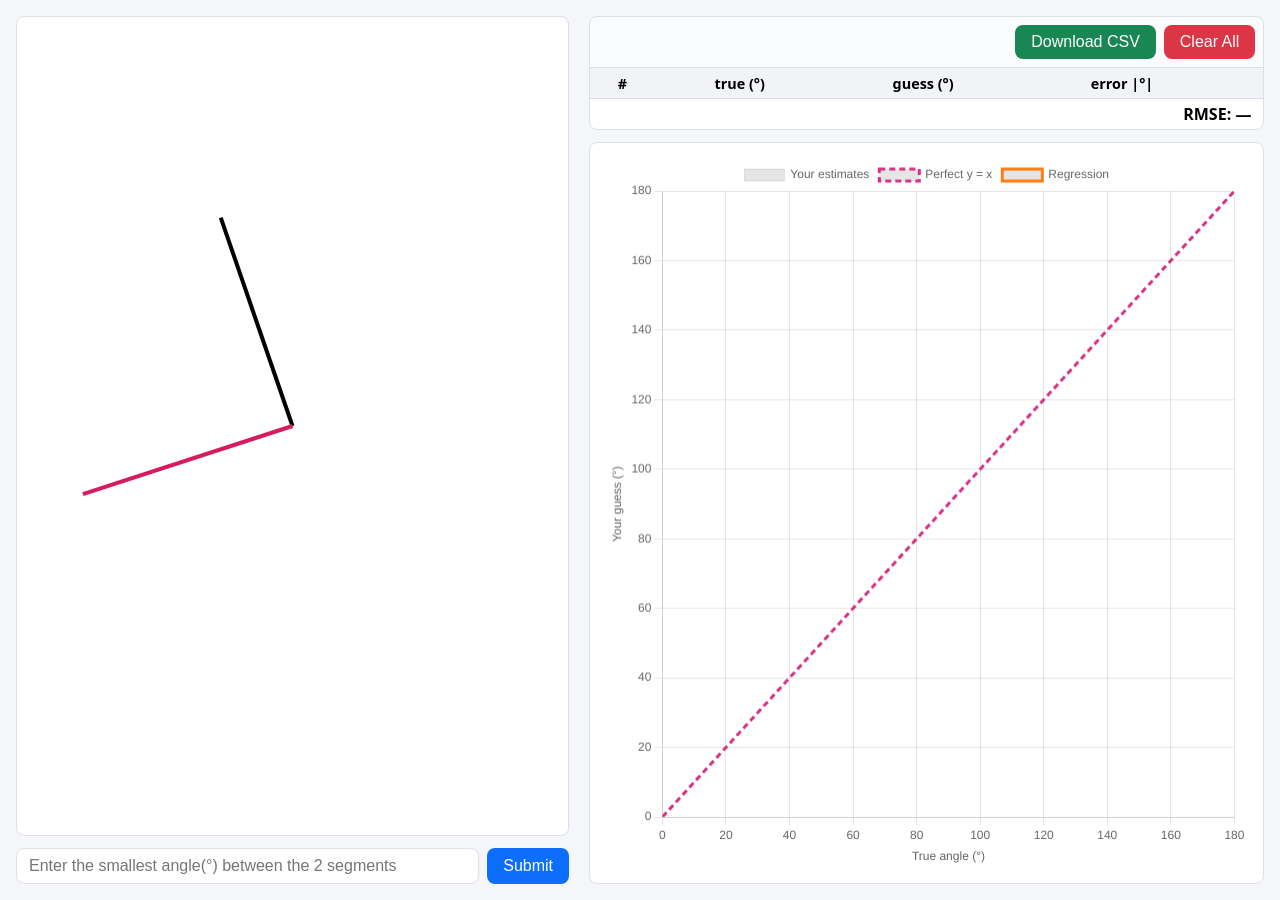
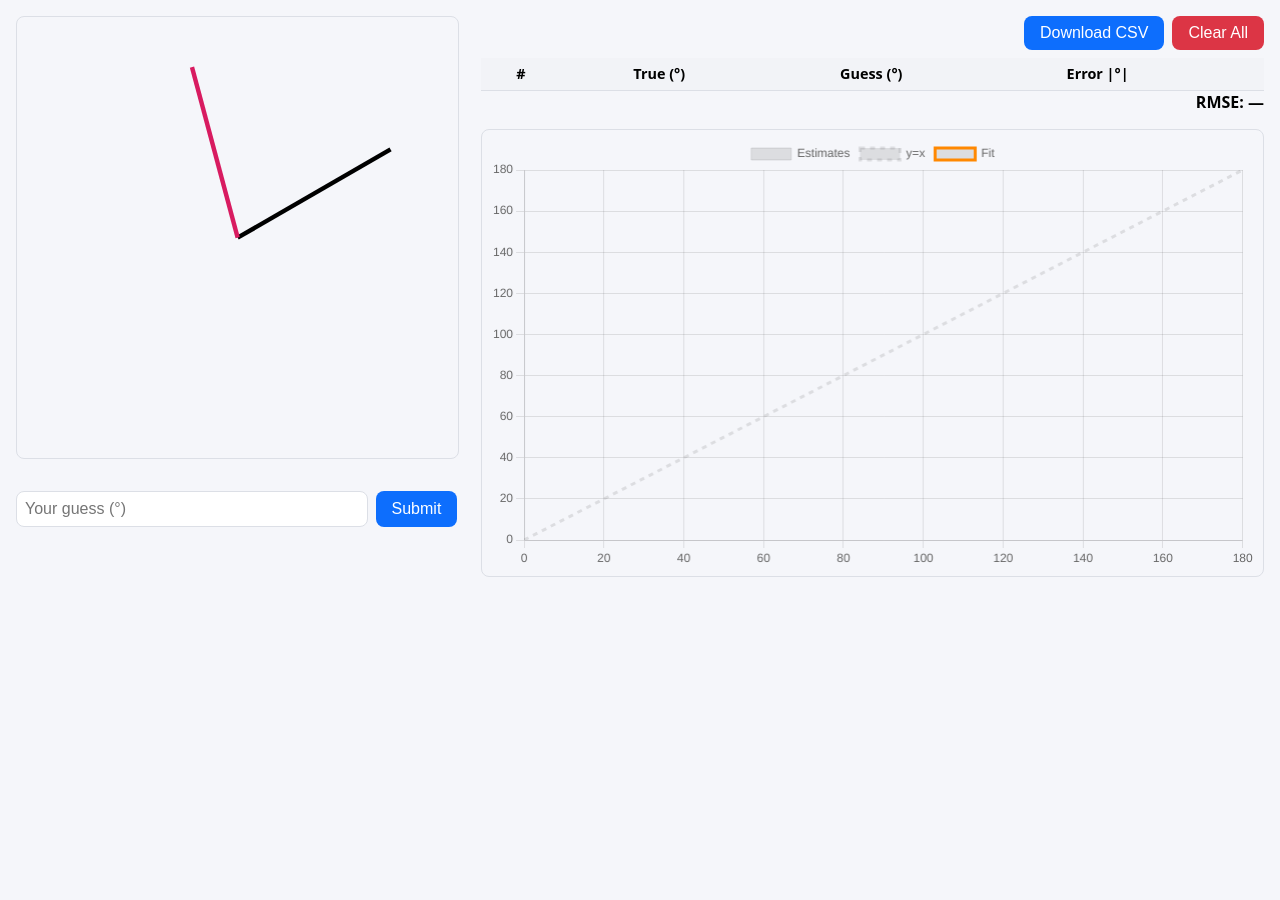
Before and after one commit to pedrokkrause/pedrokkrause.github.io, a Jekyll site: the page angle_intuition/index.html, which Jekyll copies as it is, in a window 1280 px wide. Built offline with Jekyll 4.4.1, drawn with Linux system fonts in a browser that asks for light colours.

Commit message:
Update index.html

```diff
--- a/angle_intuition/index.html
+++ b/angle_intuition/index.html
@@ -1,141 +1,66 @@
 <!DOCTYPE html>
 <html lang="en">
 <head>
-  <meta charset="utf-8" />
-  <meta name="viewport" content="width=device-width,initial-scale=1" />
-  <title>Angle-Intuition Tester</title>
-  <!-- Chart.js v4 -->
+  <meta charset="utf-8">
+  <meta name="viewport" content="width=device-width, initial-scale=1.0">
+  <title>Angle-Intuition Tester (SVG Version)</title>
   <script src="https://cdn.jsdelivr.net/npm/chart.js@4/dist/chart.umd.min.js"></script>
   <style>
-    :root{
-      --accent:#0d6efd;
-      --bg:#f5f6fa;
-      --border:#dcdfe6;
-      --radius:8px;
-      font-family:system-ui,-apple-system,BlinkMacSystemFont,"Segoe UI",Roboto,Helvetica,Arial,sans-serif;
+    :root {
+      --accent: #0d6efd;
+      --bg: #f5f6fa;
+      --border: #dcdfe6;
+      --radius: 8px;
+      font-family: system-ui, sans-serif;
     }
-    html,body{height:100%;margin:0;background:var(--bg);}
-    .wrapper{
-      display:flex;
-      flex-direction:row;
-      gap:1.25rem;
-      height:100%;
-      padding:1rem;
-      box-sizing:border-box;
-    }
-    @media(max-width:900px){ .wrapper{flex-direction:column;} }
-    .leftPane{
-      flex:1 1 45%;
-      display:flex;
-      flex-direction:column;
-      gap:.75rem;
-    }
-    canvas#gameCanvas{
-      flex:1 1 auto;
-      background:#fff;
-      border:1px solid var(--border);
-      border-radius:var(--radius);
-    }
-    .guessBox{
-      display:flex;
-      gap:.5rem;
-    }
-    input[type="number"]{
-      flex:1 1 auto;
-      padding:.5rem .75rem;
-      font-size:1rem;
-      border:1px solid var(--border);
-      border-radius:var(--radius);
-    }
-    button{
-      padding:.5rem 1rem;
-      font-size:1rem;
-      background:var(--accent);
-      color:#fff;
-      border:none;
-      border-radius:var(--radius);
-      cursor:pointer;
-    }
-    button:hover{ filter:brightness(1.1); }
-    .rightPane{
-      flex:1 1 55%;
-      display:flex;
-      flex-direction:column;
-      gap:.75rem;
-    }
-    .tableWrapper{
-      overflow:auto;
-      border:1px solid var(--border);
-      border-radius:var(--radius);
-      background:#fff;
-      max-height:240px;
-      position:relative;
-    }
-    .tableControls{
-      display:flex;
-      justify-content:flex-end;
-      padding:.5rem;
-      background:#fafbfd;
-      border-bottom:1px solid var(--border);
-      border-top-left-radius:var(--radius);
-      border-top-right-radius:var(--radius);
-    }
-    .tableControls button{
-      margin-left:.5rem;
-    }
-    .tableControls #downloadCsvBtn{
-      background:#198754;
-    }
-    .tableControls #clearAllBtn{
-      background:#dc3545;
-    }
-    table{
-      width:100%;
-      border-collapse:collapse;
-      font-size:.9rem;
-    }
-    th,td{
-      padding:.35rem .5rem;
-      border-bottom:1px solid var(--border);
-      text-align:center;
-    }
-    th{ background:#f2f3f7; font-weight:600; }
-    tr:last-child td{ border-bottom:none; }
-    .rmseBox{
-      text-align:right;
-      font-weight:600;
-      padding:.25rem .75rem;
-    }
-    #chartContainer{
-      flex:1 1 auto;
-      background:#fff;
-      border:1px solid var(--border);
-      border-radius:var(--radius);
-      padding:1rem;
-    }
+    body { margin:0; padding:1rem; background:var(--bg); }
+    .wrapper { display:flex; flex-wrap:wrap; gap:1.5rem; /* removed fixed height to allow natural sizing */ }
+    .leftPane, .rightPane { flex:2 1 500px; height:100%; display:flex; flex-direction:column; gap:1rem; }
+    .leftPane { flex:1 1 300px; height:100%; }
+    .rightPane { flex:2 1 500px; display:flex; flex-direction:column; gap:1rem; }
+    svg { width:100%; height:auto; display:block; border:1px solid var(--border); border-radius:var(--radius); }
+    .guessBox { margin-top:1rem; display:flex; gap:0.5rem; }
+    input[type="number"] { flex:1; padding:0.5rem; font-size:1rem; border:1px solid var(--border); border-radius:var(--radius); }
+    button { padding:0.5rem 1rem; font-size:1rem; background:var(--accent); color:#fff; border:none; border-radius:var(--radius); cursor:pointer; }
+    button.clear { background:#dc3545; }
+    .tableSection { flex:1; display:flex; flex-direction:column; }
+    .tableControls { display:flex; justify-content:flex-end; gap:0.5rem; margin-bottom:0.5rem; }
+    .tableControls button { background:var(--accent); }
+    button.clear { background:#dc3545; }
+    .tableWrapper { overflow-y: auto; max-height: 150px; /* constrain height to prevent overgrowth */ }
+    table { width:100%; border-collapse:collapse; font-size:0.9rem; }
+    th, td { padding:0.4rem 0.6rem; border-bottom:1px solid var(--border); text-align:center; }
+    th { background:#f2f3f7; font-weight:600; }
+    tbody tr:last-child td { border-bottom:none; }
+    .rmseBox { text-align:right; font-weight:600; }
+    #chartContainer { flex:0 0 auto; border:1px solid var(--border); border-radius:var(--radius); padding:0.5rem; aspect-ratio:16/9; }
+    #chartContainer canvas { width:100% !important; height:100% !important; }
   </style>
 </head>
 <body>
   <div class="wrapper">
     <div class="leftPane">
-      <canvas id="gameCanvas"></canvas>
-      <form id="guessForm" class="guessBox" autocomplete="off">
-        <input id="guessInput" type="number" placeholder="Enter the smallest angle(°) between the 2 segments" required />
-        <button type="submit">Submit</button>
-      </form>
+      <svg id="gameSvg" viewBox="0 0 400 400" preserveAspectRatio="xMidYMid meet">
+        <line id="line1" x1="200" y1="200" x2="360" y2="200" stroke="#000" stroke-width="4" />
+        <line id="line2" x1="200" y1="200" x2="360" y2="200" stroke="#d81b60" stroke-width="4" />
+      </svg>
+      <div class="guessBox">
+        <input id="guessInput" type="number" placeholder="Your guess (°)" />
+        <button id="submitBtn">Submit</button>
+      </div>
     </div>
     <div class="rightPane">
+      <div class="tableSection">
+        <div class="tableControls">
+          <button id="downloadCsvBtn">Download CSV</button>
+          <button id="clearAllBtn" class="clear">Clear All</button>
+        </div>
         <div class="tableWrapper">
-        <div class="tableControls">
-          <button id="downloadCsvBtn" title="Download as CSV">Download CSV</button>
-          <button id="clearAllBtn" title="Clear all data">Clear All</button>
-        </div>
           <table id="resultsTable">
-          <thead>
-            <tr><th>#</th><th>true (°)</th><th>guess (°)</th><th>error |°|</th><th></th></tr>
-          </thead>
+            <thead><tr><th>#</th><th>True (°)</th><th>Guess (°)</th><th>Error |°|</th><th></th></tr></thead>
             <tbody></tbody>
           </table>
+        </div>
         <div class="rmseBox">RMSE: <span id="rmseVal">—</span></div>
       </div>
       <div id="chartContainer">
@@ -145,121 +70,86 @@
   </div>
 
   <script>
-  const LENGTH_RATIO = 0.4;
-  const MIN_DIFF = 5;
-  const randAngle = () => Math.floor(Math.random() * 360);
-  function pickTwoAngles() {
-    let a1, a2, diff;
-    do {
-      a1 = randAngle(); a2 = randAngle();
-      diff = Math.abs(a1 - a2);
-      diff = diff > 180 ? 360 - diff : diff;
-    } while (diff < MIN_DIFF);
-    return [a1, a2];
-  }
-  const deg2rad = d => d * Math.PI / 180;
+    // angle logic
+    function randAngle(){return Math.floor(Math.random()*360);}
+    function pickAngles(){let a1,a2,d;do{a1=randAngle();a2=randAngle();d=Math.abs(a1-a2);d=d>180?360-d:d;}while(d<5);return[a1,a2];}
 
-  const canvas = document.getElementById('gameCanvas');
-  const ctx = canvas.getContext('2d');
-  let angle1, angle2;
-  function resizeCanvas() {
-    canvas.width = canvas.clientWidth;
-    canvas.height = canvas.clientHeight;
-    drawLines();
-  }
-  window.addEventListener('resize', resizeCanvas);
-  new ResizeObserver(resizeCanvas).observe(canvas.parentElement);
-  function drawLines() {
-    if (!canvas.width) return;
-    ctx.clearRect(0,0,canvas.width,canvas.height);
-    const cx = canvas.width/2, cy = canvas.height/2;
-    const L = LENGTH_RATIO * Math.min(canvas.width,canvas.height);
-    const x1 = cx + L * Math.cos(deg2rad(angle1));
-    const y1 = cy - L * Math.sin(deg2rad(angle1));
-    const x2 = cx + L * Math.cos(deg2rad(angle2));
-    const y2 = cy - L * Math.sin(deg2rad(angle2));
-    ctx.lineWidth = 4; ctx.strokeStyle='#000';
-    ctx.beginPath(); ctx.moveTo(cx,cy); ctx.lineTo(x1,y1); ctx.stroke();
-    ctx.strokeStyle='#d81b60';
-    ctx.beginPath(); ctx.moveTo(cx,cy); ctx.lineTo(x2,y2); ctx.stroke();
+    let points = JSON.parse(localStorage.getItem('anglePoints')||'[]');
+    const svg = document.getElementById('gameSvg');
+    const l1 = document.getElementById('line1');
+    const l2 = document.getElementById('line2');
+    let current;
+    function newTrial(){
+      const [a1,a2] = pickAngles();
+      current = {a1,a2};
+      l1.setAttribute('transform',`rotate(${a1},200,200)`);
+      l2.setAttribute('transform',`rotate(${a2},200,200)`);
     }
 
-  let points = JSON.parse(localStorage.getItem('anglePoints')||'[]');
+    const input = document.getElementById('guessInput');
+    const submitBtn = document.getElementById('submitBtn');
     const tbody = document.querySelector('#resultsTable tbody');
-  const rmseSpan = document.getElementById('rmseVal');
-  function addRow(n,t,g,err) {
-    const tr = document.createElement('tr');
-    tr.innerHTML = `<td>${n}</td><td>${t}</td><td>${g}</td><td>${err}</td><td><button class="del" data-idx="${n-1}">×</button></td>`;
+    const rmseEl = document.getElementById('rmseVal');
+
+    function calcRMSE(data){if(!data.length)return'—';const mse=data.reduce((s,p)=>s+(p.t-p.g)**2,0)/data.length;return Math.sqrt(mse).toFixed(2);}
+    function saveRender(){
+      localStorage.setItem('anglePoints',JSON.stringify(points));
+      tbody.innerHTML='';
+      points.forEach((p,i)=>{
+        const tr=document.createElement('tr');
+        tr.innerHTML=`<td>${i+1}</td><td>${p.t}</td><td>${p.g}</td><td>${Math.abs(p.t-p.g)}</td><td><button data-i='${i}'>×</button></td>`;
         tbody.appendChild(tr);
-  }
-  function calcRMSE(arr) {
-    if (!arr.length) return '—';
-    const mse = arr.reduce((s,p)=>s+Math.pow(p.true-p.guess,2),0)/arr.length;
-    return Math.sqrt(mse).toFixed(2);
+      });
+      rmseEl.textContent=calcRMSE(points);
+      updateChart();
+      tbody.querySelectorAll('button[data-i]').forEach(btn=>btn.onclick=()=>{points.splice(btn.dataset.i,1);saveRender();});
     }
 
-  const scatterCtx = document.getElementById('scatterChart');
-  const scatterChart = new Chart(scatterCtx,{
-    type:'scatter',
-    data:{datasets:[
-      {label:'Your estimates',data:[],showLine:false,pointRadius:4},
-      {label:'Perfect y = x',data:[{x:0,y:0},{x:180,y:180}],type:'line',showLine:true,pointRadius:0,borderDash:[6,4],borderColor:'#d63384',fill:false,tension:0},
-      {label:'Regression',data:[],type:'line',showLine:true,pointRadius:0,borderColor:'#fd7e14',fill:false,tension:0}
-    ]},
-    options:{responsive:true,maintainAspectRatio:false,scales:{x:{title:{display:true,text:'True angle (°)'},min:0,max:180},y:{title:{display:true,text:'Your guess (°)'},min:0,max:180}}}
-  });
-  new ResizeObserver(()=>scatterChart.resize()).observe(document.getElementById('chartContainer'));
+    // chart
+    const ctx = document.getElementById('scatterChart').getContext('2d');
+    const chart = new Chart(ctx,{type:'scatter',data:{datasets:[{label:'Estimates',data:[]},{label:'y=x',data:[{x:0,y:0},{x:180,y:180}],type:'line',borderDash:[5,5],showLine:true,pointRadius:0},{label:'Fit',data:[],type:'line',pointRadius:0,borderColor:'#f80'}]},options:{responsive:true,maintainAspectRatio:false,scales:{x:{min:0,max:180},y:{min:0,max:180}}}});
     function updateChart(){
-    scatterChart.data.datasets[0].data = points.map(p=>({x:p.true,y:p.guess}));
+      chart.data.datasets[0].data=points.map(p=>({x:p.t,y:p.g}));
       if(points.length>=2){
-      const n=points.length,sumX=points.reduce((s,p)=>s+p.true,0),sumY=points.reduce((s,p)=>s+p.guess,0),sumXY=points.reduce((s,p)=>s+p.true*p.guess,0),sumX2=points.reduce((s,p)=>s+p.true*p.true,0);
-      const m=(n*sumXY-sumX*sumY)/(n*sumX2-sumX*sumX);
-      const b=(sumY-m*sumX)/n;
-      scatterChart.data.datasets[2].data=[{x:0,y:b},{x:180,y:m*180+b}];
-    } else scatterChart.data.datasets[2].data=[];
-    scatterChart.update();
+        const n=points.length;
+        const sx=points.reduce((s,p)=>s+p.t,0);
+        const sy=points.reduce((s,p)=>s+p.g,0);
+        const sxy=points.reduce((s,p)=>s+p.t*p.g,0);
+        const sx2=points.reduce((s,p)=>s+p.t*p.t,0);
+        const m=(n*sxy-sx*sy)/(n*sx2-sx*sx);
+        const b=(sy-m*sx)/n;
+        chart.data.datasets[2].data=[{x:0,y:b},{x:180,y:m*180+b}];
+      } else chart.data.datasets[2].data=[];
+      chart.update();
     }
 
-  const downloadBtn=document.getElementById('downloadCsvBtn');
-  downloadBtn.addEventListener('click',()=>{
+    function submitGuess(){
+      const guess=+input.value;
+      if(isNaN(guess)) return;
+      const diff=Math.abs(current.a1-current.a2);
+      const trueA=diff>180?360-diff:diff;
+      points.push({t:trueA,g:guess});
+      input.value='';
+      saveRender();
+      newTrial();
+    }
+    submitBtn.onclick=submitGuess;
+    input.addEventListener('keydown',e=>{ if(e.key==='Enter'){ e.preventDefault(); submitGuess(); } });
+
+    document.getElementById('downloadCsvBtn').onclick=()=>{
       if(!points.length) return;
-    let csv='index,true,guess,error\n';
-    points.forEach((p,i)=>{const err=Math.abs(p.true-p.guess).toFixed(1);csv+=`${i+1},${p.true},${p.guess},${err}\n`;});
-    const blob=new Blob([csv],{type:'text/csv'}),url=URL.createObjectURL(blob),a=document.createElement('a');
-    a.href=url; a.download='angle_data.csv'; document.body.appendChild(a);a.click();document.body.removeChild(a);URL.revokeObjectURL(url);
-  });
+      const header='i,true,guess,error\n';
+      const rows=points.map((p,i)=>`${i+1},${p.t},${p.g},${Math.abs(p.t-p.g)}`).join('\n');
+      const blob=new Blob([header+rows],{type:'text/csv'});
+      const url=URL.createObjectURL(blob);
+      const a=document.createElement('a'); a.href=url; a.download='data.csv'; document.body.appendChild(a); a.click(); a.remove(); URL.revokeObjectURL(url);
+    };
+    document.getElementById('clearAllBtn').onclick=()=>{
+      if(confirm('Clear all?')){points=[];localStorage.removeItem('anglePoints');saveRender();}
+    };
 
-  const clearBtn=document.getElementById('clearAllBtn');
-  clearBtn.addEventListener('click',()=>{
-    if(confirm('Clear all data? This cannot be undone.')){
-      points=[];
-      localStorage.removeItem('anglePoints');
-      saveAndRender();
-    }
-  });
-
-  function saveAndRender(){
-    localStorage.setItem('anglePoints',JSON.stringify(points));
-    tbody.innerHTML='';
-    points.forEach((p,i)=>addRow(i+1,p.true,p.guess,Math.abs(p.true-p.guess).toFixed(1)));
-    rmseSpan.textContent=calcRMSE(points);
-    updateChart();
-    tbody.querySelectorAll('button.del').forEach(btn=>btn.onclick=()=>{points.splice(+btn.dataset.idx,1);saveAndRender();});
-  }
-
-  const guessForm=document.getElementById('guessForm');
-  const guessInput=document.getElementById('guessInput');
-  guessForm.addEventListener('submit',e=>{
-    e.preventDefault();
-    const guess=parseFloat(guessInput.value.trim());if(isNaN(guess)) return;
-    const diff=Math.abs(angle1-angle2);
-    const trueAngle=diff>180?360-diff:diff;
-    points.push({true:trueAngle,guess});
-    saveAndRender();guessForm.reset();newTrial();
-  });
-
-  function newTrial(){[angle1,angle2]=pickTwoAngles();resizeCanvas();}
-  saveAndRender();newTrial();
+    // init
+    newTrial(); saveRender();
   </script>
 </body>
 </html>
```
Lines whose indentation alone changed are shown as unchanged.
